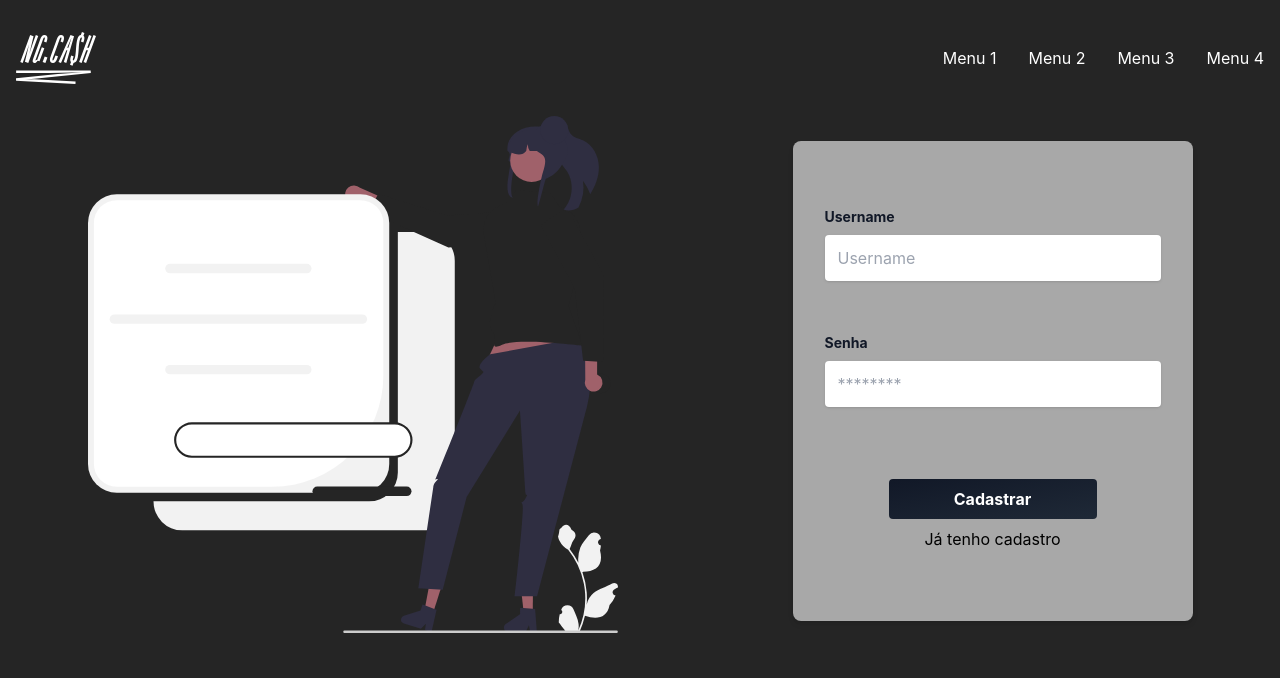
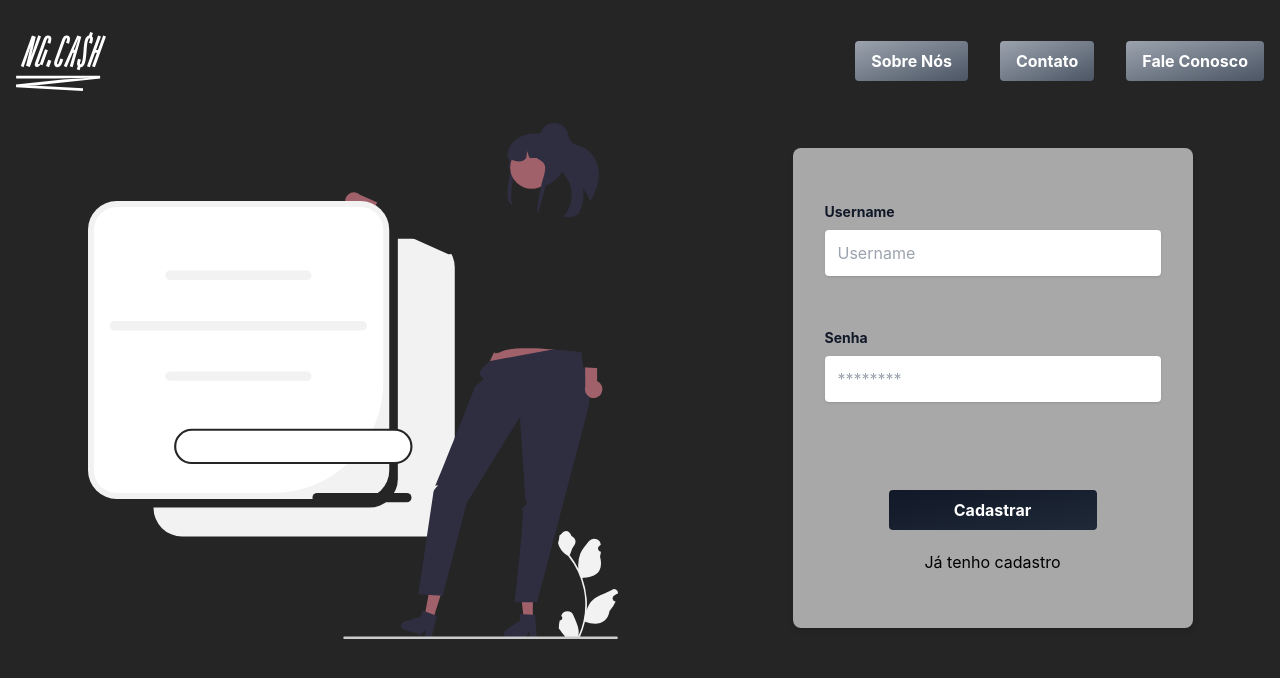
Before and after one commit to thalesmsm/NGCash-Challenge, a Next.js app in the folder frontend/: page /register in a window 1280 px wide. Shown: the top 678 px of the page. Built offline with nearby package versions, Linux system fonts and the light colour scheme; no server answers.

Commit message:
feat: create funcs to register an user

```diff
--- a/frontend/fetchs/fetchs.ts
+++ b/frontend/fetchs/fetchs.ts
@@ -3,6 +3,20 @@ import axios from "axios";
 const API_URL = 'http://localhost:3001/users';
 
 export async function getUsers() {
-  const {data}: any = await axios.get(API_URL);
+  const {data}: any = await axios.get(API_URL)
+    .catch(function (error) {
+    console.error(error);
+  });
   return data
 }
+
+
+export async function postUser(username: string, password: string) {
+  return await axios.post(API_URL, {
+    username,
+    password,
+  })
+  .catch(function (error) {
+    console.error(error);
+  });
+}
--- a/frontend/pages/index.tsx
+++ b/frontend/pages/index.tsx
@@ -63,12 +63,27 @@ const Login: React.FC = () => {
       </Head>
       <nav className="container flex justify-between px-4 py-8 mx-auto">
         <div>
-        <Image src="/logo-ngcash.svg" width={80} height={80} alt="ng Logo" />
+        <Image src="/logo-ngcash.svg" width={90} height={90} alt="ng Logo" />
         </div>
         <div className="hidden space-x-8 lg:flex lg:items-center">
-          <a href="#">Sobre Nós</a>
-          <a href="#">Contato</a>
-          <a href="#">Trabalhe conosco</a>
+          <a
+            href="#"
+            className="bg-gradient-to-br from-gray-400 to-gray-600 text-white font-bold py-2 px-4 rounded hover:bg-gradient-to-br hover:from-gray-500 hover:to-gray-700"
+          >
+            Sobre Nós
+          </a>
+          <a
+            href="#"
+            className="bg-gradient-to-br from-gray-400 to-gray-600 text-white font-bold py-2 px-4 rounded hover:bg-gradient-to-br hover:from-gray-500 hover:to-gray-700"
+          >
+            Contato
+          </a>
+          <a
+            href="#"
+            className="bg-gradient-to-br from-gray-400 to-gray-600 text-white font-bold py-2 px-4 rounded hover:bg-gradient-to-br hover:from-gray-500 hover:to-gray-700"
+          >
+            Fale Conosco
+          </a>
         </div>
         <div className="flex lg:hidden">
           <div className="space-y-2">
@@ -110,7 +125,7 @@ const Login: React.FC = () => {
             </div>
             <div className="flex items-center justify-between">
               <button
-                className="bg-gradient-to-br from-gray-900 to-gray-800 text-white font-bold py-2 px-4 rounded focus:outline-none focus:shadow-outline w-28 md:w-36"
+                className="bg-gradient-to-br from-gray-900 to-gray-800 text-white font-bold py-2 px-4 rounded w-1/2 hover:bg-gradient-to-br hover:from-gray-800 hover:to-gray-700"
                 type="button"
                 onClick={handleClickEntrar}
                 >
@@ -118,7 +133,7 @@ const Login: React.FC = () => {
               </button>
               <Link href="/register">
                 <button
-                  className="bg-gradient-to-br from-gray-900 to-gray-800 text-white font-bold py-2 px-4 rounded focus:outline-none focus:shadow-outline w-28 md:w-36"
+                  className="bg-gradient-to-br from-gray-900 to-gray-800 text-white font-bold py-2 px-4 rounded w-40 hover:bg-gradient-to-br hover:from-gray-800 hover:to-gray-700"
                   type="button"
                   >
                   Cadastrar
--- a/frontend/pages/register.tsx
+++ b/frontend/pages/register.tsx
@@ -1,14 +1,31 @@
+import { getUsers, postUser } from "../fetchs/fetchs";
 import Head from "next/head";
 import Image from "next/image";
 import Link from "next/link";
-import { useState } from "react";
+import { useEffect, useState } from "react";
+
+interface IUser {
+  find(arg0: (user: { username: string | undefined; }) => boolean): unknown;
+  id?: number;
+  username: string;
+  password: string;
+  accountId: number;
+}
 
 const Register = () => {
+  const [users, setUsers] = useState<IUser[]>();
   const [username, setUsername] = useState<string>();
   const [password, setPassword] = useState<string>();
   const [isUsernameValid, setIsUsernameValid] = useState<boolean>(true);
   const [isPasswordValid, setisPasswordValid] = useState<boolean>(true);
+  const [userCreated, setUserCreated] = useState<boolean>(false);
+
   const validPassword = /^(?=.*\d)(?=.*[A-Z])(?=.*[a-zA-Z]).{8,}$/;
+  const conflictUser = users?.some((user) => user.username === username);
+
+  useEffect( () => {
+    getUsers().then(res => setUsers(res));
+  },[setUsers]);
 
   const handleChangeName = (e: React.FormEvent<HTMLInputElement>) => {
     const newValue = e.currentTarget.value;
@@ -20,9 +37,29 @@ const Register = () => {
     setPassword(newValue);
   }
 
+  function validateUsername(): boolean {
+    if (username && username.length >= 3 && !conflictUser) {
+      return true;
+    }
+    window.alert('Username já está sendo utilizado');
+    return false;
+  };
+
+  function validatePassword(): boolean {
+    if (password) {
+      return validPassword.test(password);
+    }
+    return false;
+  }
+
   const handleClickCadastrar = () => {
-    {username && username.length >= 3 ? setIsUsernameValid(true) : setIsUsernameValid(false)}
-    {password && validPassword.test(password) ? setisPasswordValid(true) : setisPasswordValid(false)}
+    if (username && password && validateUsername() && validatePassword()) {
+      postUser(username, password);
+      window.alert('Usuário criado com sucesso!');
+      setUserCreated(true);
+    }
+    username && username.length >= 3 ? setIsUsernameValid(true) : setIsUsernameValid(false);
+    password && validPassword.test(password) ? setisPasswordValid(true) : setisPasswordValid(false);
   }
 
   return (
@@ -34,13 +71,27 @@ const Register = () => {
       </Head>
       <nav className="container flex justify-between px-4 py-8 mx-auto">
         <div>
-        <Image src="/logo-ngcash.svg" width={80} height={80} alt="ng Logo"/>
+        <Image src="/logo-ngcash.svg" width={90} height={90} alt="ng Logo"/>
         </div>
         <div className="hidden space-x-8 lg:flex lg:items-center">
-          <a href="#">Menu 1</a>
-          <a href="#">Menu 2</a>
-          <a href="#">Menu 3</a>
-          <a href="#">Menu 4</a>
+          <a
+            href="#"
+            className="bg-gradient-to-br from-gray-400 to-gray-600 text-white font-bold py-2 px-4 rounded hover:bg-gradient-to-br hover:from-gray-500 hover:to-gray-700"
+          >
+            Sobre Nós
+          </a>
+          <a
+            href="#"
+            className="bg-gradient-to-br from-gray-400 to-gray-600 text-white font-bold py-2 px-4 rounded hover:bg-gradient-to-br hover:from-gray-500 hover:to-gray-700"
+          >
+            Contato
+          </a>
+          <a
+            href="#"
+            className="bg-gradient-to-br from-gray-400 to-gray-600 text-white font-bold py-2 px-4 rounded hover:bg-gradient-to-br hover:from-gray-500 hover:to-gray-700"
+          >
+            Fale Conosco
+          </a>
         </div>
         <div className="flex lg:hidden">
           <div className="space-y-2">
@@ -56,6 +107,8 @@ const Register = () => {
             <Image src="/register-img.svg" width={530} height={530} alt="ng Logo"/>
           </div>
           <form className="flex flex-col justify-center bg-white/60 shadow-md rounded-lg px-8 max-w-md md:w-[400px] h-[480px]">
+            {!userCreated ?
+             <div>
               <div className="mb-6">
                 <label className="block text-gray-900 text-sm font-bold mb-2" htmlFor="username">
                   Username
@@ -84,16 +137,27 @@ const Register = () => {
               </div>
               <div className="flex flex-col items-center justify-around h-20">
                 <button
-                className="bg-gradient-to-br from-gray-900 to-gray-800 text-white font-bold py-2 px-4 rounded focus:outline-none focus:shadow-outline w-52"
+                  className="bg-gradient-to-br from-gray-900 to-gray-800 text-white font-bold py-2 px-4 rounded w-52 hover:bg-gradient-to-br hover:from-gray-800 hover:to-gray-700"
                   type="button"
                   onClick={handleClickCadastrar}
                   >
                   Cadastrar
                 </button>
+                </div>
+              </div> :
+              <div className="flex flex-col justify-around items-center h-52">
+                <h1 className="text-2xl">Cadastro realizado com sucesso!</h1>
+                <p>Volte para página de login para entrar em sua conta.</p>
                 <Link href="/">
-                <p className="text-decoration-none text-black hover:text-gray-700">Já tenho cadastro</p>
+                  <button className="bg-gradient-to-br from-gray-900 to-gray-800 text-white font-bold py-2 px-4 rounded w-52 hover:bg-gradient-to-br hover:from-gray-800 hover:to-gray-700">
+                    Fazer login
+                  </button>
                 </Link>
               </div>
+            }
+              <Link href="/">
+                <p className={`${userCreated && 'hidden'} text-decoration-none text-center text-black hover:text-gray-700`}>Já tenho cadastro</p>
+              </Link>
           </form>
         </div>
       </main>
```
Lines whose indentation alone changed are shown as unchanged.
